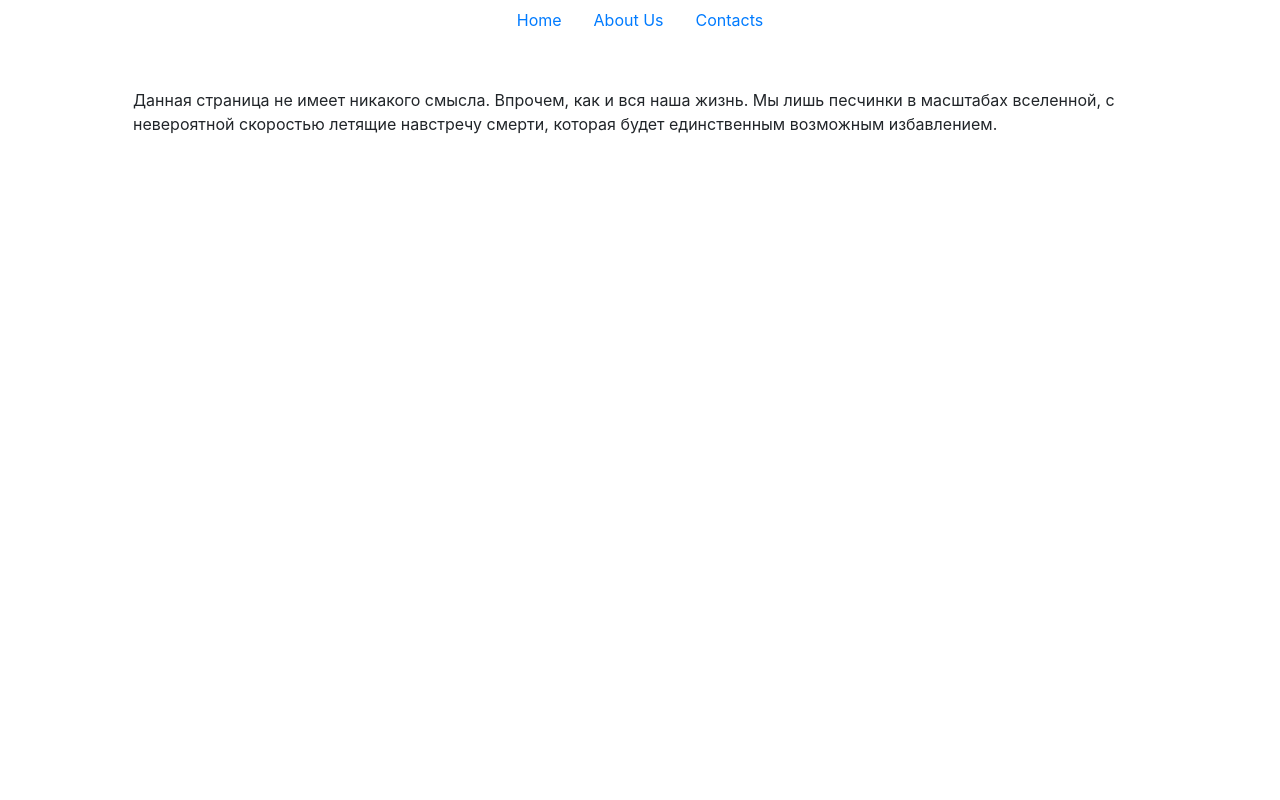
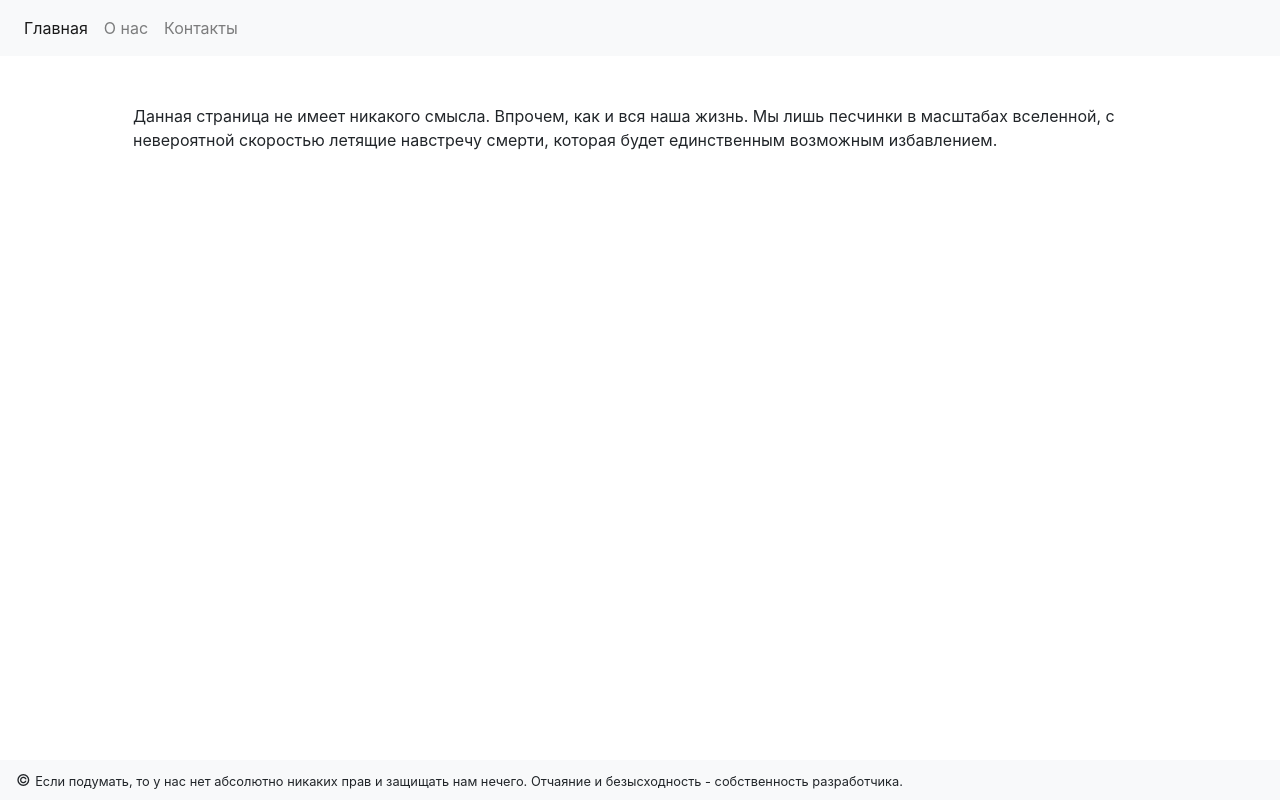
Before and after one commit to galubezzz/python-group_1-homework_61-maria_galunova, a React (Create React App) app: page / in a window 1280 px wide. Built offline with nearby package versions, Linux system fonts and the light colour scheme.

Commit message:
add a footer for all the pages

```diff
--- a/src/App.js
+++ b/src/App.js
@@ -10,9 +10,9 @@ class App extends Component {
         return (
             <BrowserRouter>
                 <Switch>
+                    <Route exact path="/" component={Home}/>
                     <Route path="/aboutus" component={AboutUs}/>
                     <Route path="/contacts" component={Contacts}/>
-                    <Route path="/" exact component={Home}/>
                 </Switch>
             </BrowserRouter>
         );
--- a/src/components/Menu/Menu.js
+++ b/src/components/Menu/Menu.js
@@ -4,10 +4,20 @@ import {NavLink} from 'react-router-dom'
 class Menu extends Component {
     render() {
         return (
-            <nav className="nav justify-content-center">
-                <NavLink className="nav-link" to="/">Home</NavLink>
-                <NavLink className="nav-link" to="/aboutus">About Us</NavLink>
-                <NavLink className="nav-link" to="/contacts">Contacts</NavLink>
+            <nav className="navbar navbar-light bg-light navbar-expand-lg">
+                <div className="collapse navbar-collapse" id="navbarNavAltMarkup">
+                    <ul className="navbar-nav">
+                        <li className="nav-item">
+                            <NavLink exact className="nav-link" to="/">Главная</NavLink>
+                        </li>
+                        <li className="nav-item">
+                            <NavLink className="nav-link" to="/aboutus">О нас</NavLink>
+                        </li>
+                        <li className="nav-item">
+                            <NavLink className="nav-link" to="/contacts">Контакты</NavLink>
+                        </li>
+                    </ul>
+                </div>
             </nav>
         );
     }
--- a/src/containers/AboutUs/AboutUs.js
+++ b/src/containers/AboutUs/AboutUs.js
@@ -1,5 +1,6 @@
 import React, {Component, Fragment} from 'react';
 import Menu from "../../components/Menu/Menu"
+import Footer from "../../components/Footer/Footer"
 
 class AboutUs extends Component {
     render() {
@@ -11,6 +12,7 @@ class AboutUs extends Component {
                         Никто и никогда не сможет по-настоящему быть рядом с тобой. Все отношения - это лишь иллюзия
                         близости и нелепая попытка заполнить пустоту внутри.</p>
                 </div>
+                <Footer/>
             </Fragment>
         );
     }
--- a/src/containers/Contacts/Contacts.js
+++ b/src/containers/Contacts/Contacts.js
@@ -1,5 +1,6 @@
 import React, {Component, Fragment} from 'react';
 import Menu from "../../components/Menu/Menu"
+import Footer from "../../components/Footer/Footer"
 
 class AboutUs extends Component {
     render() {
@@ -9,6 +10,7 @@ class AboutUs extends Component {
                 <div className='container'>
                     <p className='m-5'>Вам совершенно точно не нужно пытаться контактировать с нами ведь это ничего не изменит.</p>
                 </div>
+                <Footer/>
             </Fragment>
         );
     }
--- a/src/containers/Home/Home.js
+++ b/src/containers/Home/Home.js
@@ -1,5 +1,6 @@
 import React, {Component, Fragment} from 'react';
 import Menu from "../../components/Menu/Menu"
+import Footer from "../../components/Footer/Footer"
 
 class Home extends Component {
     render() {
@@ -11,6 +12,7 @@ class Home extends Component {
                         масштабах вселенной, с невероятной скоростью летящие навстречу смерти, которая будет
                         единственным возможным избавлением.</p>
                 </div>
+                <Footer/>
             </Fragment>
         );
     }
```
